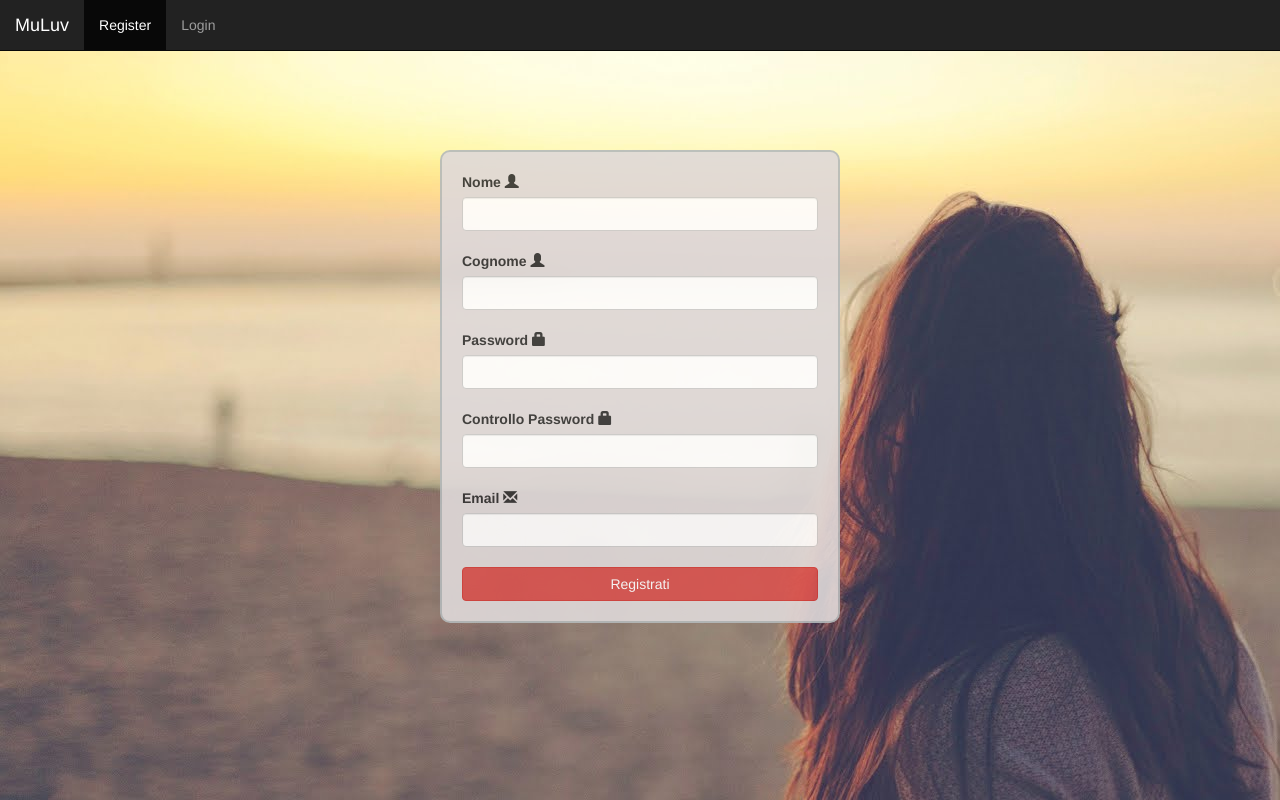
After one commit to Pirselio/MuLuv, a PHP site: page /IndexRegister.php in a window 1280 px wide. The commit adds this page. Run offline with PHP 8.4, Linux system fonts and the light colour scheme.

Commit message:
Add files via upload
Ho fatto tante cosine

```diff
--- /dev/null
+++ b/IndexRegister.php
@@ -0,0 +1,67 @@
+<!DOCTYPE html>
+
+<!-- Iscrizione -- >
+
+ <!-- Latest compiled and minified CSS -->
+<link rel="stylesheet" href="https://maxcdn.bootstrapcdn.com/bootstrap/3.3.7/css/bootstrap.min.css">
+<!-- jQuery library -->
+<script src="https://ajax.googleapis.com/ajax/libs/jquery/3.3.1/jquery.min.js"></script>
+<!-- Latest compiled JavaScript -->
+<script src="https://maxcdn.bootstrapcdn.com/bootstrap/3.3.7/js/bootstrap.min.js"></script>
+
+
+<html>
+
+    <head>
+		<meta charset="utf-8">
+		<link rel="stylesheet" type="text/css" href="style.css">
+		<title>Iscriviti!</title>
+		<script src="check.js"></script>
+    </head>
+
+	<body>
+
+		<!--Barra navigazionale-->
+		<nav class="navbar navbar-inverse navbar-fixed-top">
+			<div class="container-fluid">
+			<!--Titolo-->
+				<div class="navbar-header">
+					<a class="navbar-brand" href="#">MuLuv</a>
+				</div>
+				<!--Link ad altro, ul = unordered list, li = list-->
+				<ul class="nav navbar-nav">
+					<?php //if(isset($_SESSION['login_user'])){echo "<li><a href=\"#\">Home</a></li>"; } ?>
+					<li class="active"><a href="IndexRegister.php">Register</a></li>
+					<li><a href="IndexLogin.php">Login</a></li>
+				</ul>
+			</div>
+		</nav>
+
+		<form method="POST" action="checkRegister.php" onsubmit="return registerCheck()">
+			<div class="container">
+				<label for="nome">Nome</label>
+				<span class="glyphicon glyphicon-glyphicon glyphicon-user"></span>
+				<input type="text" class="form-control" id="nome" name="nome" required>
+			<br>
+				<label for="cognome">Cognome</label>
+				<span class="glyphicon glyphicon-glyphicon glyphicon-user"></span>
+				<input type="text" class="form-control" id="cognome" name="cognome" required>
+			<br>
+				<label for="pwd">Password</label>
+				<span class="glyphicon glyphicon-lock"></span>
+				<input type="password" class="form-control" id="pwd" name="pwd" required>
+			<br>
+				<label for="pwd2">Controllo Password</label>
+				<span class="glyphicon glyphicon-lock"></span>
+				<input type="password" class="form-control" id="pwd2" name="pwd2" required>
+			<br>
+				<label for="usr">Email</label>
+				<span class="glyphicon glyphicon-envelope"></span>
+				<input type="email" class="form-control" id="usr" name="usr" required>
+			<br>
+				<input type="submit" class="btn btn-danger btn-block" value="Registrati">
+			</div>
+		</form>
+	</body>
+
+</html>
--- /dev/null
+++ b/Logout.php
@@ -0,0 +1,5 @@
+<?php
+	session_start();
+	session_destroy();
+	header("location: IndexLogin.php");
+?>
--- /dev/null
+++ b/check.js
@@ -0,0 +1,37 @@
+//espressione regolare per controllo email
+//https://stackoverflow.com/questions/46155/how-to-validate-an-email-address-in-javascript
+function validateEmail(email) {
+    var re = /^(([^<>()\[\]\\.,;:\s@"]+(\.[^<>()\[\]\\.,;:\s@"]+)*)|(".+"))@((\[[0-9]{1,3}\.[0-9]{1,3}\.[0-9]{1,3}\.[0-9]{1,3}\])|(([a-zA-Z\-0-9]+\.)+[a-zA-Z]{2,}))$/;
+    var emailval = re.test(String(email).toLowerCase());
+	if(!emailval) alert("Email non valida"); //html5 non controlla con espressione regolare
+	return emailval;
+}
+
+function registerCheck(){
+	var nome = document.getElementById("nome").value;
+	var cognome = document.getElementById("cognome").value;
+	var pwd = document.getElementById("pwd").value;
+	var pwd2 = document.getElementById("pwd2").value;
+	var user = document.getElementById("usr").value;
+
+	var inputs = [nome,cognome,pwd,pwd2,user]; //controllo campi non vuoti
+	for(var i=0;i<inputs.length;i++)
+		if(inputs[i].length == 0 ) return false;
+
+	if(pwd != pwd2) return false; //password diverse
+
+	if(!validateEmail(user)) return false; //controlla email
+
+	return true;
+}
+
+function loginCheck(){
+	var email = document.getElementById("email").value;
+	var pwd = document.getElementById("password").value;
+
+	if(email.length == 0 || pwd.length == 0) return false; //controllo campi non vuoti
+
+	if(!validateEmail(email)) return false;
+
+	return true;
+}
--- /dev/null
+++ b/style.css
@@ -0,0 +1,33 @@
+body{
+	background-image: url("background.jpg");
+}
+.container{
+	margin-top: 150px;
+	padding: 20px;
+	background-color: rgb(223,217,217);
+	border: 2px solid #b5babb;
+	border-radius: 10px;
+	width: 400px;
+	opacity: 0.9;
+}
+.preferiti{
+	margin-top: 100px;
+	margin-left: 100px;
+	margin-right: 100px;
+	height: 600px;
+}
+.brani{
+	width: 350px;
+	padding: 20px;
+	display: inline-block;
+	text-align: center;
+	border: 2px solid #b5babb;
+	border-radius: 10px;
+	font-size: 18;
+	background-color: rgb(250,219,133);
+	opacity: 0.9;
+}
+#headpref{
+	margin-left: 50px;
+	text-shadow: 1px 1px grey;
+}
```
Also changed, not shown: IndexHome.php (+14 -10 lines), IndexLogin.php (added, +58 -0 lines), checkLogin.php (added, +45 -0 lines), checkRegister.php (added, +65 -0 lines), background.jpg (added).
